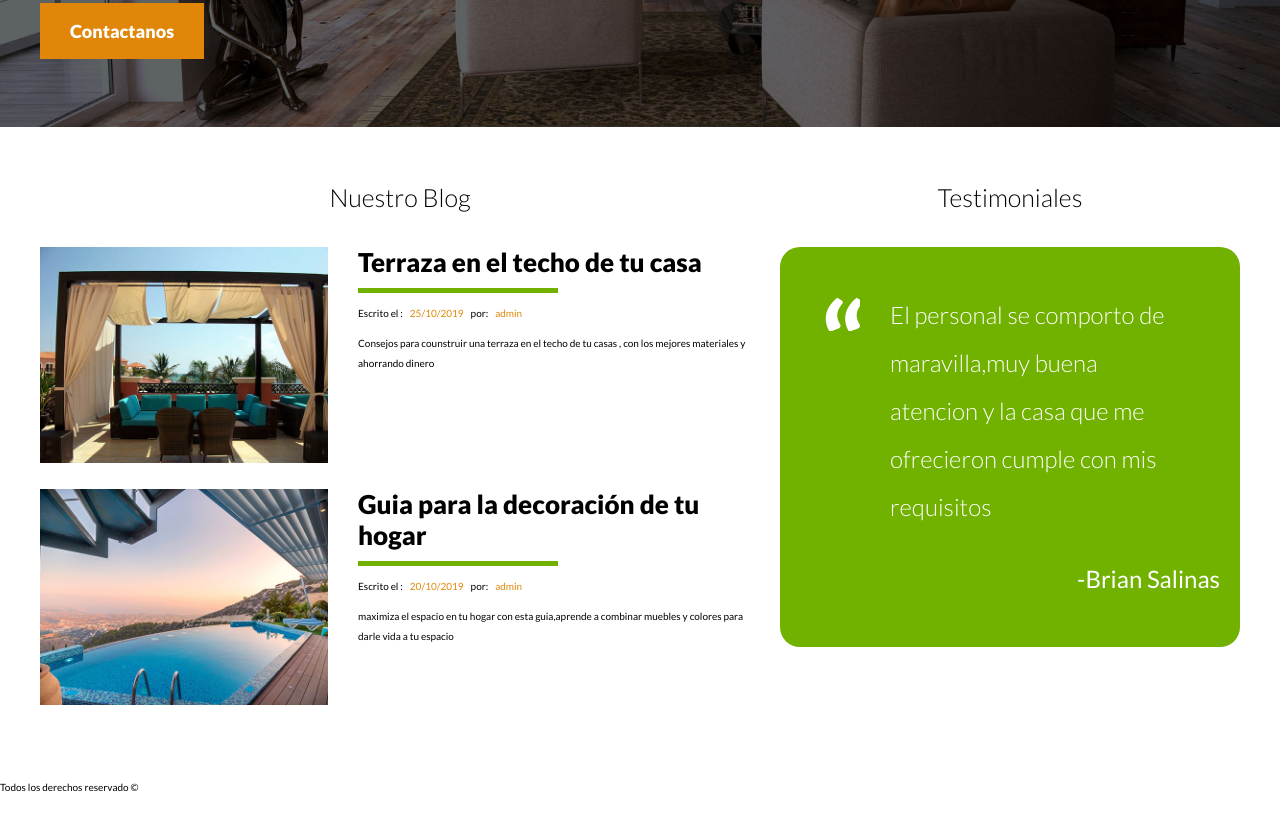
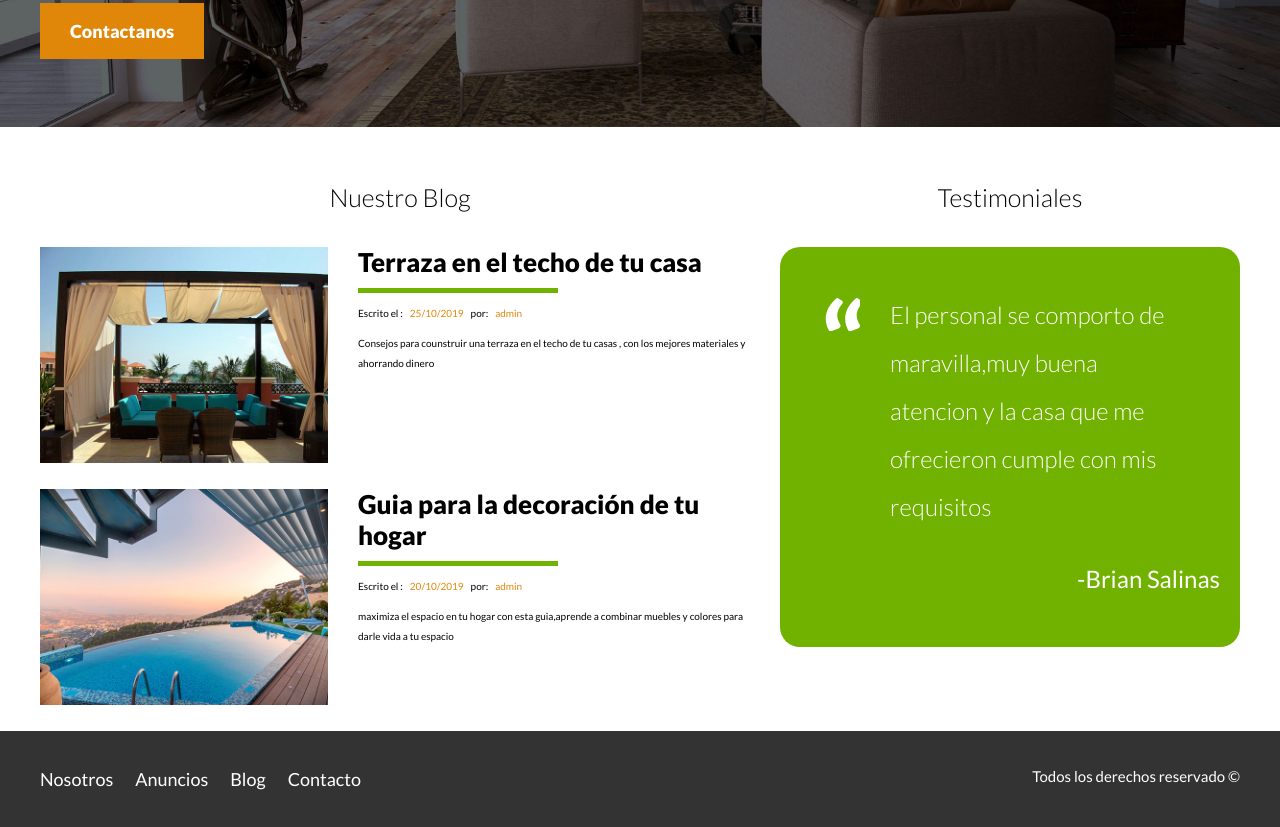
Before and after one commit to brianSalinas7/projectoUdemy, a plain HTML site: page index.html in a window 1280 px wide. Shown: the part 2259-3086 px from the top of the page. Drawn offline with Linux system fonts and the light colour scheme.

Commit message:
pagina principal terminada

```diff
--- a/css/style.css
+++ b/css/style.css
@@ -304,3 +304,20 @@ background-color: #71b100;
     padding-left: 5rem;
     font-weight: 300;
 }
+
+/**FOOTER**/
+.site-footer{
+    background-color: #333333;
+    margin: 0;
+
+}
+.contenedor-footer{
+    padding: 3rem 0;
+    display: flex;
+    justify-content: space-between;
+}
+.copyright {
+    margin: 0;
+    color: #ffffff;
+    font-size: 1.5rem;
+}
--- a/index.html
+++ b/index.html
@@ -182,14 +182,16 @@
                 </div>
         </section>
     </div>
-    <footer>
+    <footer class="site-footer seccion">
+        <div class="contenedor contenedor-footer">
             <nav class="navegacion">
                 <a href="Nosotros.html">Nosotros</a>
                 <a href="anuncios.html">Anuncios</a>
                 <a href="blog.html">Blog</a>
                 <a href="contacto.html">Contacto</a>
             </nav>
-        <p>Todos los derechos reservado &copy;</p>
+                <p class="copyright">Todos los derechos reservado &copy;</p>
+        </div>
     </footer>
 
 
```
Lines whose indentation alone changed are shown as unchanged.
